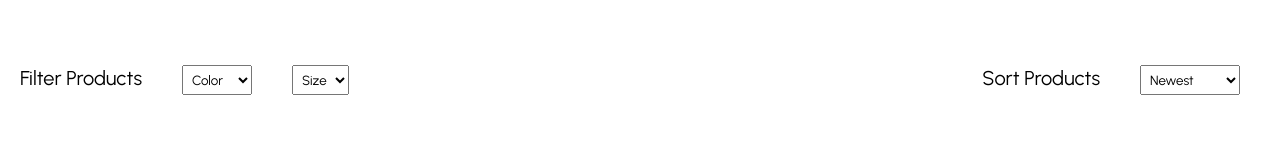
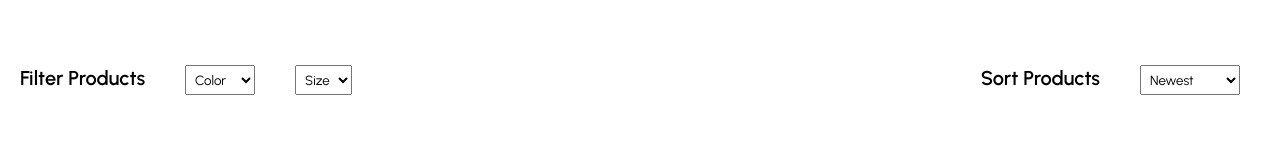
Before and after one commit to leomunizq/Ecommerce-React-App, a React (Create React App) app: page / in a window 1280 px wide. Shown: the part 143-299 px from the top of the page. Built offline with nearby package versions, Linux system fonts and the light colour scheme.

Commit message:
Update ProductList.jsx
Bug Fix

```diff
--- a/src/pages/ProductList.jsx
+++ b/src/pages/ProductList.jsx
@@ -23,7 +23,7 @@ const Filter = styled.div`
 
 const FilterText = styled.span`
   font-size: 20px;
-  weight: 600;
+  font-weight: 600;
   margin-right: 20px;
 `
 const Select = styled.select`
```
